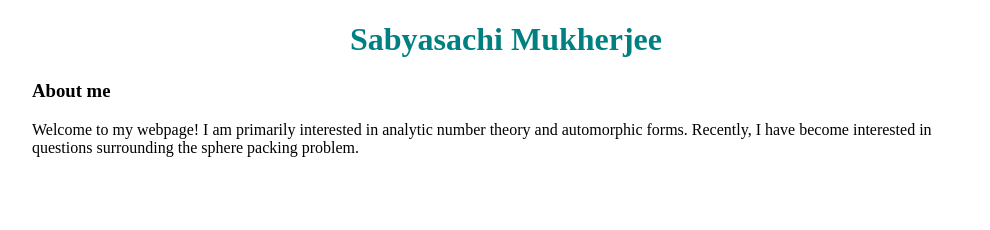
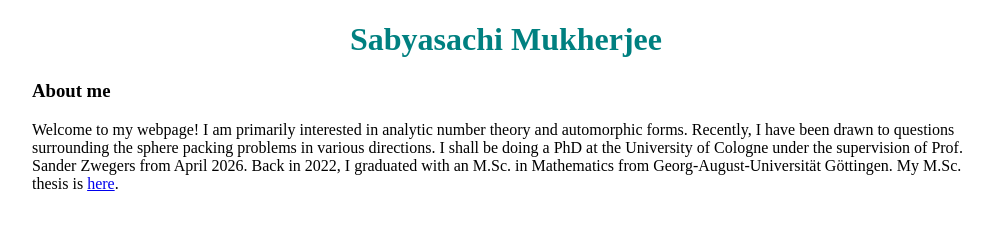
Before and after one commit to mukherjee-sabyasachi/mukherjee-sabyasachi.github.io, a plain HTML site: page index.html in a window 1280 px wide. Shown: the whole page, without its empty margins (134-1124 px from the left). Drawn offline with Linux system fonts and the light colour scheme.

Commit message:
Update index.html
Added link to thesis

```diff
--- a/index.html
+++ b/index.html
@@ -37,8 +37,9 @@
 
         <p>
 
-           Welcome to my webpage! I am primarily interested in analytic number theory and automorphic forms. Recently, I have become interested in questions surrounding
-             the sphere packing problem.
+           Welcome to my webpage! I am primarily interested in analytic number theory and automorphic forms. Recently, I have been drawn to questions surrounding
+             the sphere packing problems in various directions. I shall be doing a PhD at the University of Cologne under the supervision of Prof. Sander Zwegers from April 2026. Back in 2022, I graduated with an M.Sc. in Mathematics from
+             Georg-August-Universität Göttingen. My M.Sc. thesis is <a href="msc_thesis.pdf">here</a>.
         </p>
 
 
```
